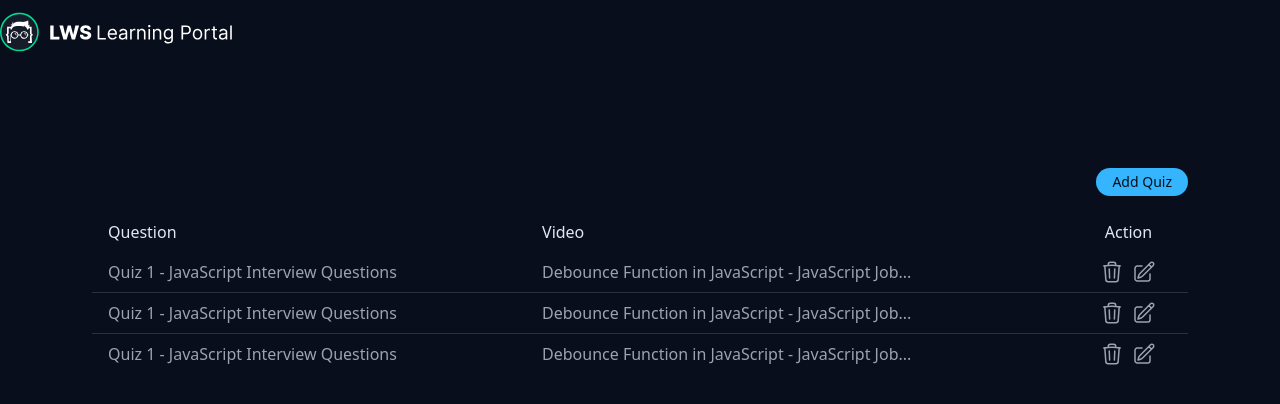
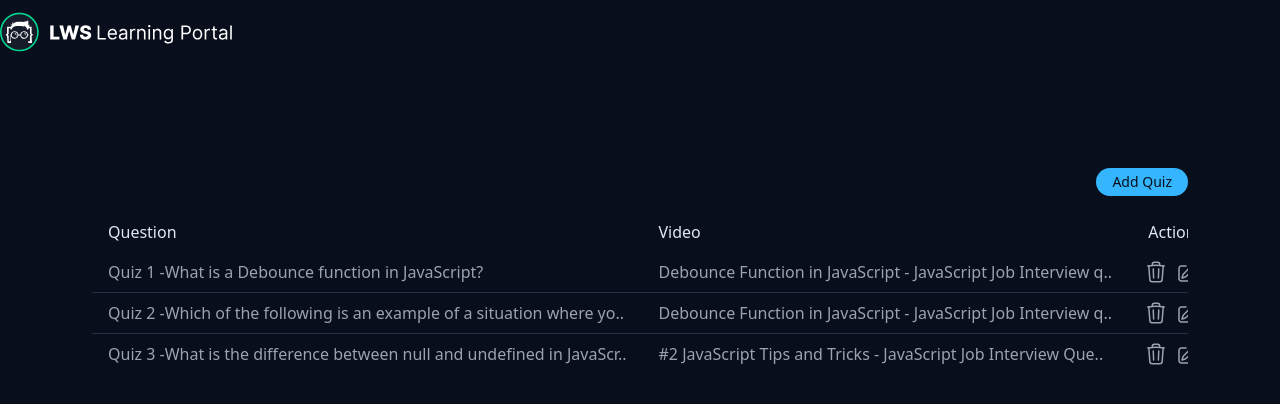
Before and after one commit to numangit/edtech-platform, a React (Create React App) app: page /admin/quizzes in a window 1280 px wide. Shown: the top 404 px of the page. Built offline with nearby package versions, Linux system fonts and the light colour scheme; data requests are answered from the project's data file.

Commit message:
quiz info rendered

```diff
--- a/src/component/admin/quiz/QuizRow.js
+++ b/src/component/admin/quiz/QuizRow.js
@@ -1,8 +1,29 @@
-const QuizRow = () => {
+import { useDeleteQuizMutation } from "../../../features/quiz/quizApi";
+
+const QuizRow = ({ quiz }) => {
+
+    //getting delete mutation
+    const [deletequiz] = useDeleteQuizMutation();
+
+    //destructuring quiz info
+    const { id, question, video_title } = quiz || {};
+
     return (
         <tr>
-            <td className="table-td">Quiz 1 - JavaScript Interview Questions</td>
-            <td className="table-td">Debounce Function in JavaScript - JavaScript Job...</td>
+            <td className="table-td">Quiz {id} -
+                {
+                    question.length > 60
+                        ? question.substring(0, 60) + '..'
+                        : question
+                }
+            </td>
+            <td className="table-td">
+                {
+                    video_title.length > 60
+                        ? video_title.substring(0, 60) + '..'
+                        : video_title
+                }
+            </td>
             <td className="table-td flex gap-x-2 justify-center">
                 <svg fill="none" viewBox="0 0 24 24" strokeWidth="1.5" stroke="currentColor"
                     className="w-6 h-6 hover:text-red-500 cursor-pointer transition-all">
```
